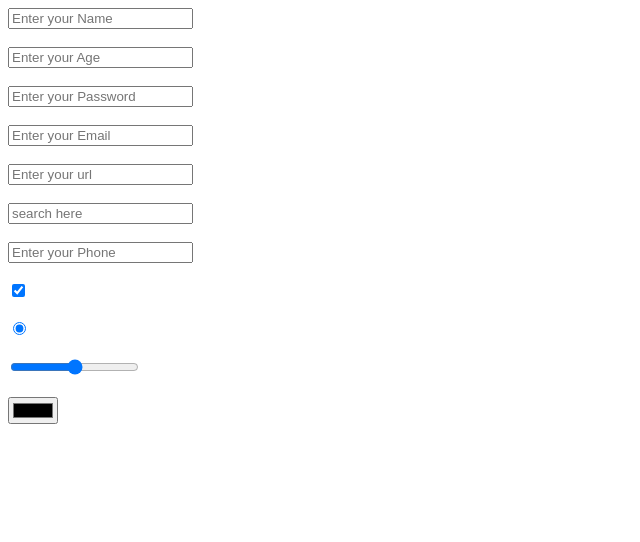
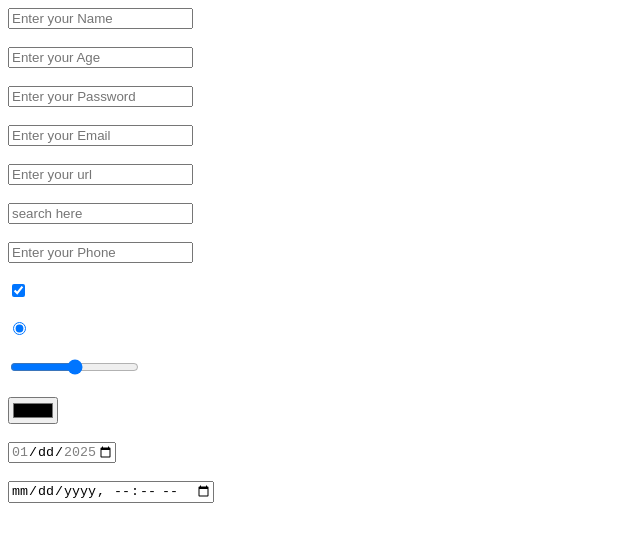
Before and after one commit to sasuniii0/HTML-webDev, a plain HTML site: page forms.html in a window 1280 px wide. Shown: the whole page, without its empty margins (0-640 px from the left). Drawn offline with Linux system fonts and the light colour scheme.

Commit message:
forms input

```diff
--- a/forms.html
+++ b/forms.html
@@ -68,6 +68,18 @@
         <input
                 type = "color"
         >
+        <br>
+        <br>
+        <input
+                type = "date"
+                max = "2025-01-29"
+                min = "2025-01-01"
+        >
+        <br>
+        <br>
+        <input
+                type = "datetime-local"
+        >
         <!-- type = text-----text input krnn pulwun-->
         <!-- type = number-----numbers input krnn pulwun/cmb box ekk wge values one by one add krnn puluwn-->
         <!-- Placeholder = enter your name-----text input krnn pulwun kyla text box ek athule text ekk watenwa-->
@@ -83,6 +95,8 @@
         <!-- type = radio ---- radio buttons ckeckbox widihta wada krnwa..select krma aye ain krnn ba-->
         <!-- type = range ---- range ekk dagnna pulwun-->
         <!-- type = color ---- color picker ekk enw color pick krgnn puluwn...-->
+        <!-- type = date ---- date picker ekk enw date pick krgnn puluwn...min and max kyna attribute deken apita minimum dwsai maximum dwsai select krla thiygnna pulwun-->
+        <!-- type = datetime-local ---- date eka withrak nemei time ekath select krgnna puluwn-->
     </form>
 </body>
 </html>
```
